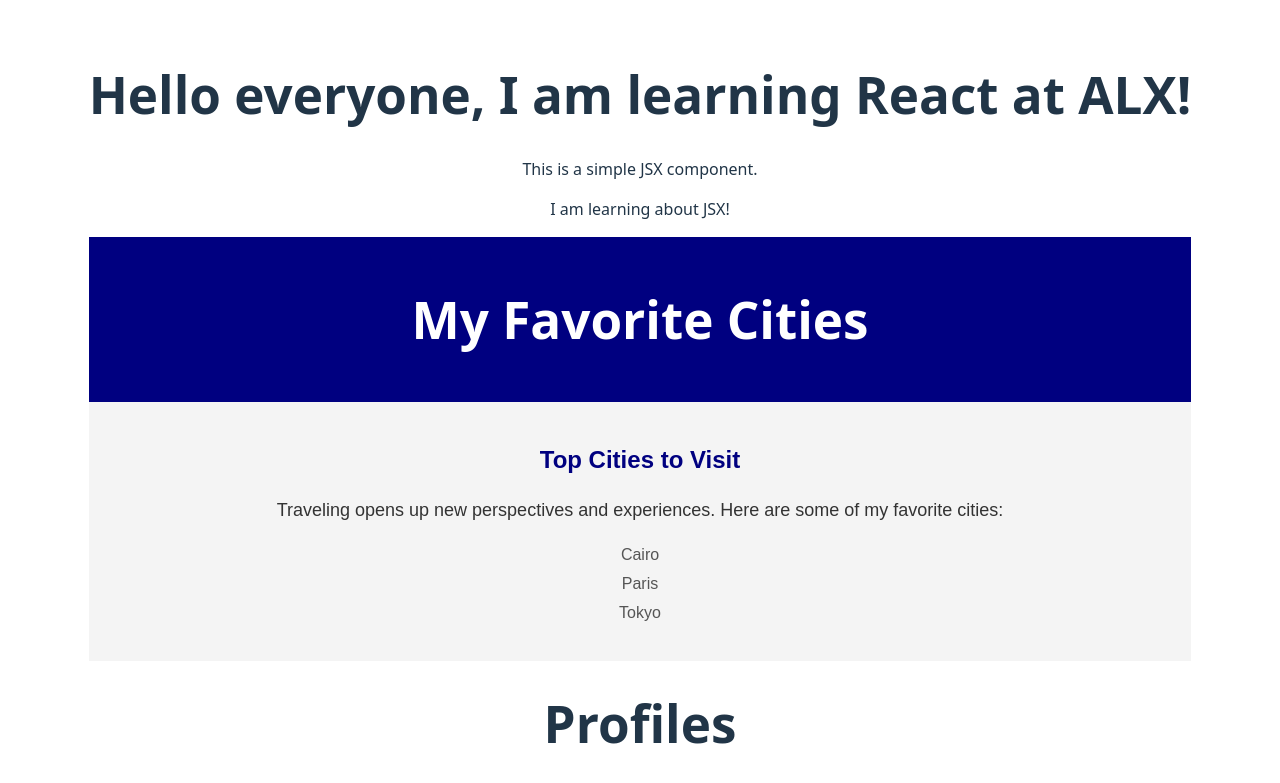
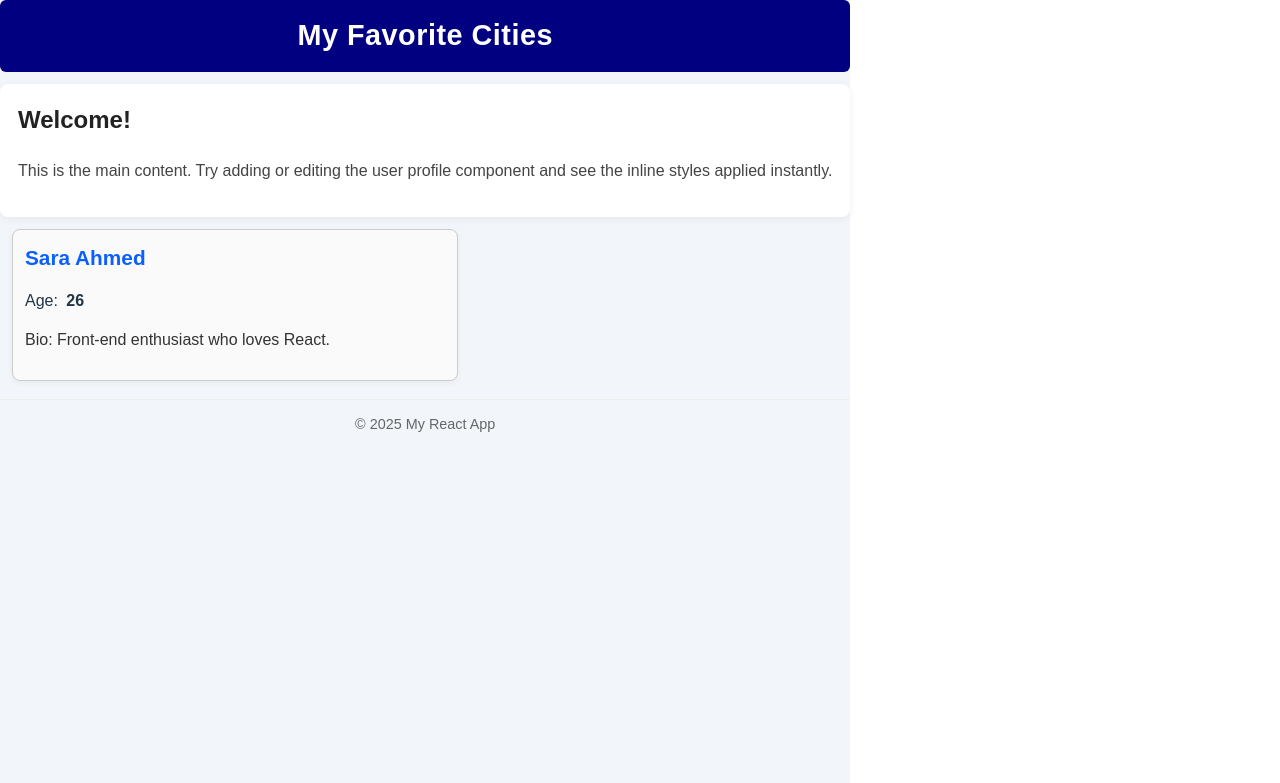
Before and after one commit to Toqa-Khalifa/alx-fe-reactjs, a React (Vite) app in the folder alx-react-app-new/: page / in a window 1280 px wide. Shown: the top 783 px of the page. Built offline with nearby package versions, Linux system fonts and the light colour scheme.

Commit message:
inline style

```diff
--- a/alx-react-app-new/src/App.jsx
+++ b/alx-react-app-new/src/App.jsx
@@ -1,42 +1,18 @@
-
-import './App.css'
-import WelcomeMessage from './components/WelcomeMessage';
 import React from 'react';
 import Header from './components/Header';
 import MainContent from './components/MainContent';
 import UserProfile from './components/UserProfile';
 import Footer from './components/Footer';
 
-
-
-
 function App() {
-
   return (
-    <>
-      <div>
-            <WelcomeMessage />
+    <div style={{ fontFamily: 'Arial, sans-serif', backgroundColor: '#f2f6fb', minHeight: '100vh', paddingBottom: '20px' }}>
       <Header />
       <MainContent />
-
-       <h1>Profiles</h1>
-
-      <UserProfile
-        name="Alice"
-        age={25}
-        bio="Loves hiking and photography"
-      />
-
-      <UserProfile
-        name="Mohamed"
-        age={30}
-        bio="Frontend dev, coffee lover"
-      />
-  <Footer />
-      </div>
-
-    </>
-  )
+      <UserProfile name="Sara Ahmed" age={26} bio="Front-end enthusiast who loves React." />
+      <Footer />
+    </div>
+  );
 }
 
-export default App
+export default App;
--- a/alx-react-app-new/src/components/Footer.jsx
+++ b/alx-react-app-new/src/components/Footer.jsx
@@ -1,20 +1,22 @@
+// src/components/Footer.jsx
 import React from 'react';
 
-function Footer() {
+export default function Footer() {
+  const footerStyle = {
+    textAlign: 'center',
+    padding: '12px',
+    marginTop: '18px',
+    color: '#666',
+    borderTop: '1px solid #eee'
+  };
+
+  const small = {
+    fontSize: '0.9rem'
+  };
+
   return (
-    <footer
-      style={{
-        backgroundColor: 'navy',
-        color: 'white',
-        textAlign: 'center',
-        padding: '15px',
-        marginTop: '20px',
-        fontFamily: 'Arial, sans-serif',
-      }}
-    >
-      <p>&copy; 2025 My Favorite Cities. All Rights Reserved.</p>
+    <footer style={footerStyle}>
+      <small style={small}>© {new Date().getFullYear()} My React App</small>
     </footer>
   );
 }
-
-export default Footer;
--- a/alx-react-app-new/src/components/Header.jsx
+++ b/alx-react-app-new/src/components/Header.jsx
@@ -1,18 +1,24 @@
+// src/components/Header.jsx
 import React from 'react';
 
-function Header() {
+export default function Header() {
+  const headerStyle = {
+    backgroundColor: 'navy',
+    color: 'white',
+    textAlign: 'center',
+    padding: '20px 10px',
+    borderRadius: '6px',
+  };
+
+  const titleStyle = {
+    margin: 0,
+    fontSize: '1.8rem',
+    letterSpacing: '0.5px',
+  };
+
   return (
-    <header
-      style={{
-        backgroundColor: 'navy',
-        color: 'white',
-        textAlign: 'center',
-        padding: '20px'
-      }}
-    >
-      <h1>My Favorite Cities</h1>
+    <header style={headerStyle}>
+      <h1 style={titleStyle}>My Favorite Cities</h1>
     </header>
   );
 }
-
-export default Header;
--- a/alx-react-app-new/src/components/MainContent.jsx
+++ b/alx-react-app-new/src/components/MainContent.jsx
@@ -1,32 +1,33 @@
+// src/components/MainContent.jsx
 import React from 'react';
 
-function MainContent() {
+export default function MainContent() {
   const mainStyle = {
-    backgroundColor: '#f4f4f4',
-    padding: '20px',
-    textAlign: 'center',
-    fontFamily: 'Arial, sans-serif',
+    padding: '18px',
+    margin: '12px auto',
+    maxWidth: '900px',
+    backgroundColor: 'white',
+    borderRadius: '8px',
+    boxShadow: '0 2px 8px rgba(0,0,0,0.06)'
   };
 
-  const paragraphStyle = {
-    color: '#333',
-    fontSize: '18px',
+  const heading = {
+    marginTop: 0,
+    color: '#222'
+  };
+
+  const paragraph = {
     lineHeight: '1.6',
+    color: '#444'
   };
 
   return (
     <main style={mainStyle}>
-      <h2 style={{ color: 'navy', marginBottom: '10px' }}>Top Cities to Visit</h2>
-      <p style={paragraphStyle}>
-        Traveling opens up new perspectives and experiences. Here are some of my favorite cities:
+      <h2 style={heading}>Welcome!</h2>
+      <p style={paragraph}>
+        This is the main content. Try adding or editing the user profile component and see the inline
+        styles applied instantly.
       </p>
-      <ul style={{ listStyleType: 'none', padding: 0 }}>
-        <li style={{ margin: '5px 0', color: '#555' }}>Cairo</li>
-        <li style={{ margin: '5px 0', color: '#555' }}>Paris</li>
-        <li style={{ margin: '5px 0', color: '#555' }}>Tokyo</li>
-      </ul>
     </main>
   );
 }
-
-export default MainContent;
--- a/alx-react-app-new/src/components/UserProfile.jsx
+++ b/alx-react-app-new/src/components/UserProfile.jsx
@@ -1,21 +1,43 @@
+// src/components/UserProfile.jsx
 import React from 'react';
 
-function UserProfile(props) {
+export default function UserProfile(props) {
+  const container = {
+    border: '1px solid #ccc',
+    padding: '12px',
+    margin: '12px',
+    borderRadius: '8px',
+    maxWidth: '420px',
+    backgroundColor: '#fafafa',
+    boxShadow: '0 2px 6px rgba(0,0,0,0.05)'
+  };
+
+  const nameStyle = {
+    color: '#0b5fff',
+    fontSize: '1.3rem',
+    margin: '0 0 6px 0'
+  };
+
+  const ageStyle = {
+    fontWeight: '700',
+    display: 'inline-block',
+    marginLeft: '4px'
+  };
+
+  const bioStyle = {
+    marginTop: '8px',
+    lineHeight: '1.4',
+    color: '#333'
+  };
+
+  // Props fallback if parent doesn't pass props
+  const { name = 'No Name', age = '—', bio = 'No bio provided.' } = props;
+
   return (
-    <div
-      style={{
-        border: '1px solid gray',
-        padding: '10px',
-        margin: '10px'
-      }}
-    >
-      <h2 style={{ color: 'blue' }}>{props.name}</h2>
-      <p>
-        Age: <span style={{ fontWeight: 'bold' }}>{props.age}</span>
-      </p>
-      <p>Bio: {props.bio}</p>
+    <div style={container}>
+      <h2 style={nameStyle}>{name}</h2>
+      <p>Age: <span style={ageStyle}>{age}</span></p>
+      <p style={bioStyle}>Bio: {bio}</p>
     </div>
   );
 }
-
-export default UserProfile;
```
